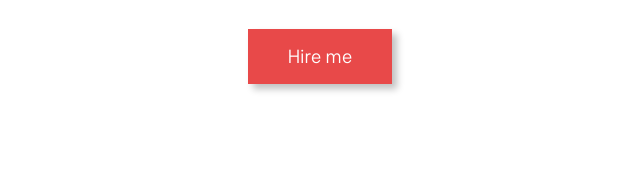
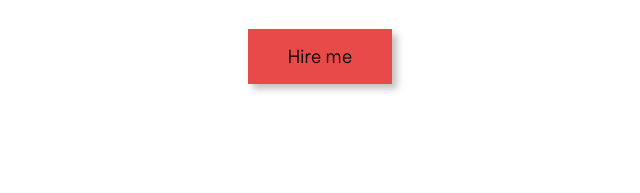
Before and after one commit to shivd236/shivporfolio, a plain HTML site: page index.html in a window 1280 px wide. Shown: the part 752-945 px from the top of the page, 320-960 px from the left. Drawn offline with nearby package versions, Linux system fonts and the light colour scheme.

Commit message:
button cahnges

```diff
--- a/index.html
+++ b/index.html
@@ -1,4 +1,3 @@
-
 <!-- https://www.figma.com/community/file/1124669212090570174 -->
 <!DOCTYPE html>
 <html lang="en">
@@ -76,7 +75,7 @@
       </div>
     </div>
 
-    <div class="btn-pink" id="btn-bottom">Hire me</div>
+    <div class="btn-pink" id="btn-bottom"><a href="#contactme" style="color: black;">Hire me</a></div>
   </div>
 
   <!-- Projects -->
@@ -259,7 +258,7 @@
   </div>
 
   <!-- Contact Us -->
-  <div id="contactme" class="contactus-container">
+  <div id="contactme"  class="contactus-container">
     <div class="container">
       <h1 class="contactus-heading">Contact Me</h1>
       <h3 class="contactus-sub-heading">
--- a/style.css
+++ b/style.css
@@ -142,6 +142,7 @@ a{
   position: absolute;
   background-color: #fff;
   top: 0px;
+  /* color: black !important; */
   left: 0;
   right: 0;
   bottom: 0px;
@@ -150,6 +151,7 @@ a{
   transform-origin: left;
   transition: all 0.8s;
 }
+
 .btn-pink:hover::before {
   transform: scaleX(1);
 }
```
Lines whose indentation alone changed are shown as unchanged.
